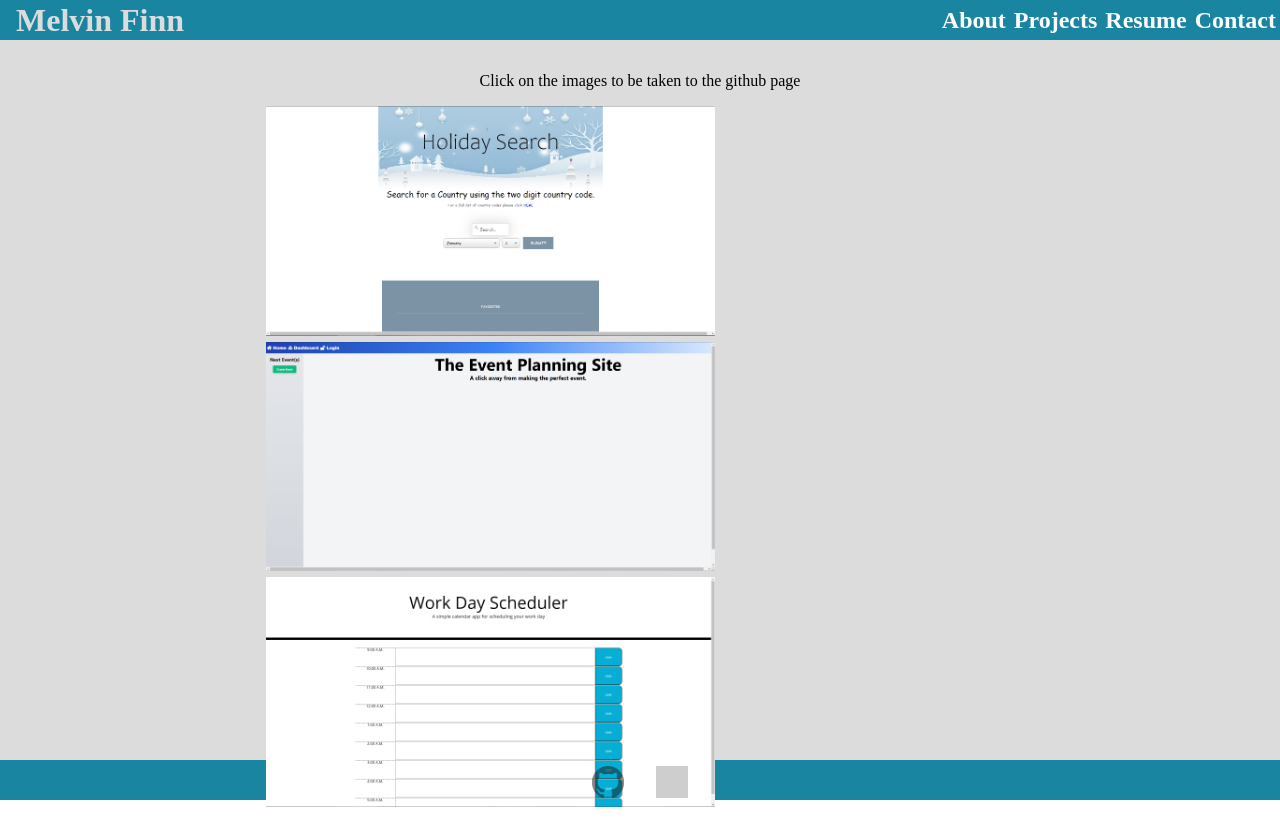
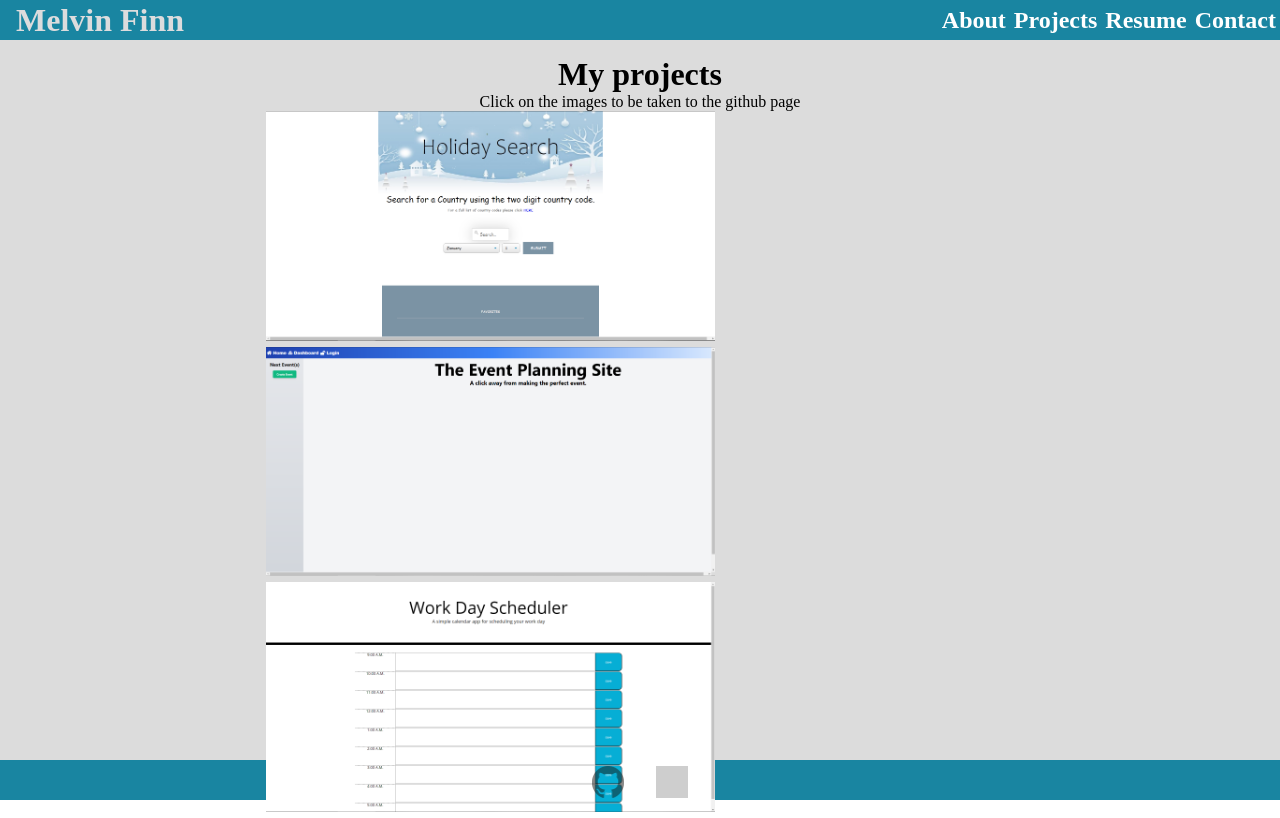
Before and after one commit to campe0n/react, a JavaScript app: page /project in a window 1280 px wide. Built offline with nearby package versions, Linux system fonts and the light colour scheme; grey boxes are pictures that could not be loaded; the HTML template or start-up script is replaced by a standard one.

Commit message:
css changes

```diff
--- a/src/index.css
+++ b/src/index.css
@@ -163,6 +163,8 @@ h2 {
   margin: 0;
   color: black;
   font-size: 1rem;
+  padding: 0;
+  margin: 0;
 }
 
 h3 {
--- a/src/pages/About.js
+++ b/src/pages/About.js
@@ -1,19 +1,11 @@
 import "../index.css";
-
-const styles = {
-  p: {
-    textAlign: "center",
-  },
-};
 
 export default function About() {
   return (
     <div className="deck">
       <h2>About Me</h2>
-      <p style={styles.p}>
-        Hello, My name is Melvin. I'm a full stack developer.
-      </p>
-      <p style={styles.p}>
+      <p>Hello, My name is Melvin. I'm a full stack developer.</p>
+      <p>
         Currently working on mobile first design. Website looks better on a
         phone.
       </p>
--- a/src/pages/Project.js
+++ b/src/pages/Project.js
@@ -4,16 +4,11 @@ import holidaySearch from "../images/holidaysearch.PNG";
 import eventPlanning from "../images/eventplanning.PNG";
 import workdayscheduler from "../images/workdayscheduler.PNG";
 
-const styles = {
-  p: {
-    margin: "1rem",
-  },
-};
-
 export default function Project() {
   return (
     <div class="deck">
-      <p style={styles.p}>Click on the images to be taken to the github page</p>
+      <h2>My projects</h2>
+      <p>Click on the images to be taken to the github page</p>
       <div class="overlay">
         <div class="imgOverlay">
           <a
```
